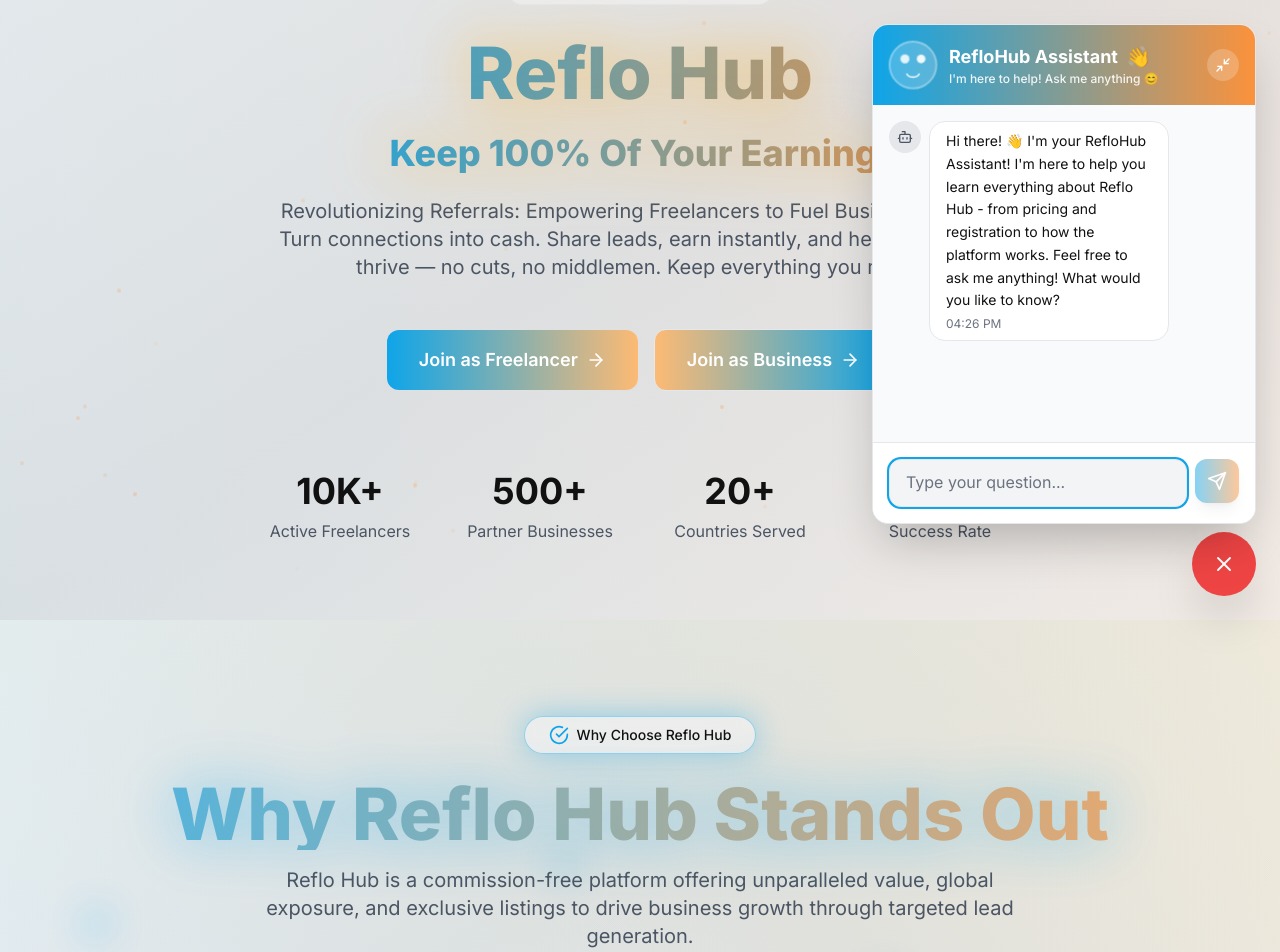
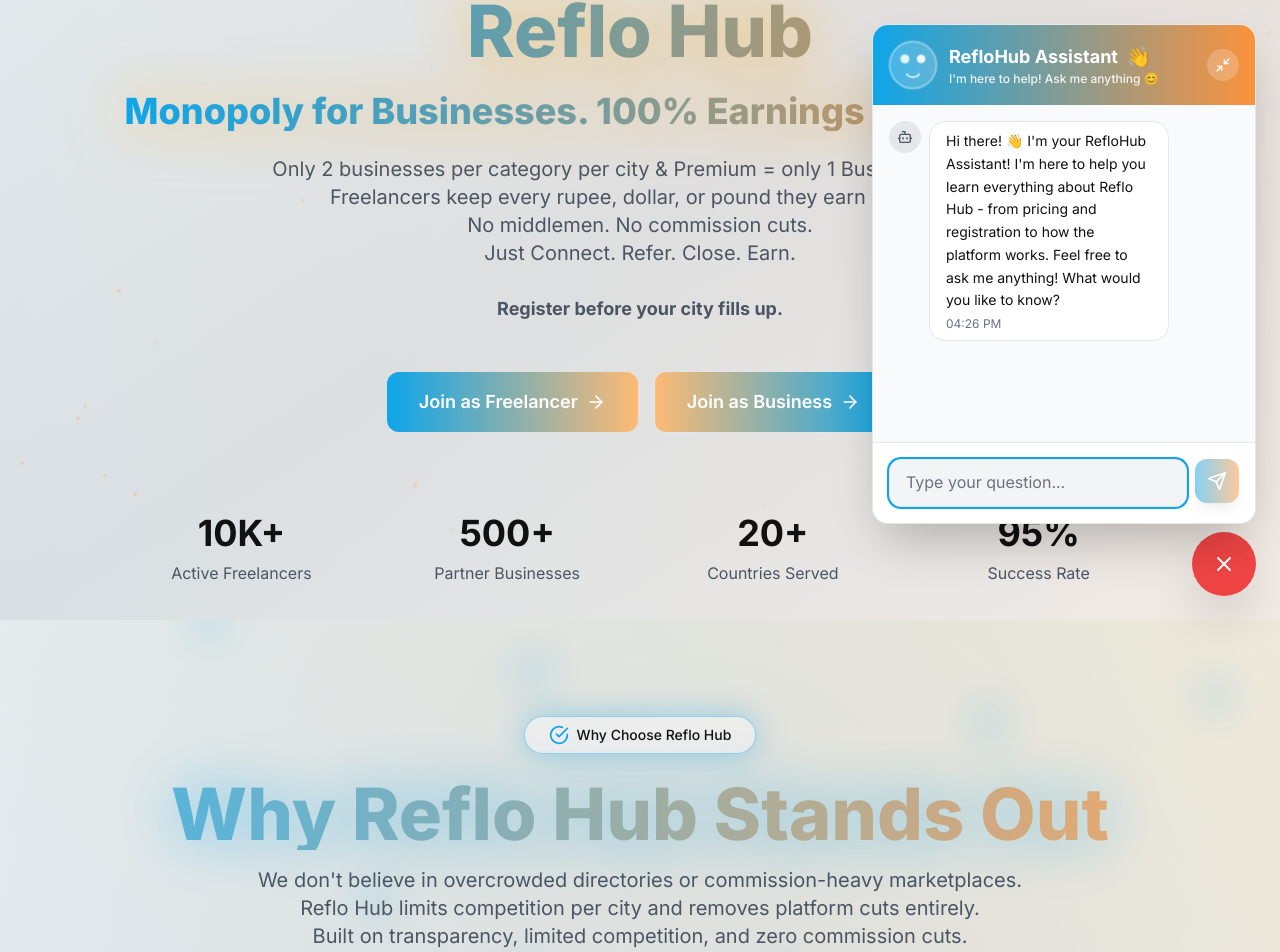
Before and after one commit to jaashannn/sellingify_updated, a React (Vite) app: page / in a window 1280 px wide. Shown: the part 180-1132 px from the top of the page. Built offline with nearby package versions, Linux system fonts and the light colour scheme.

Commit message:
Updated for new categories and Hero section

```diff
--- a/src/components/Hero.jsx
+++ b/src/components/Hero.jsx
@@ -65,7 +65,8 @@
             animate={{ opacity: 1, y: 0 }}
             transition={{ duration: 0.8, delay: 0.2 }}
           >
-            Keep 100% Of Your Earning.
+            {/* Keep 100% Of Your Earning. */}
+            Monopoly for Businesses. 100% Earnings for Freelancers.
           </motion.h2>
 
           <motion.p
@@ -74,10 +75,13 @@
             animate={{ opacity: 1, y: 0 }}
             transition={{ duration: 0.8, delay: 0.4 }}
           >
-            Revolutionizing Referrals: Empowering Freelancers to Fuel Business Growth.
-            <br />
-            Turn connections into cash. Share leads, earn instantly, and help businesses thrive — no cuts, no middlemen. Keep everything you make.
-
+            {/* Revolutionizing Referrals: Empowering Freelancers to Fuel Business Growth. */}
+            Only 2 businesses per category per city & Premium = only 1 Business per city. <br />
+            Freelancers keep every rupee, dollar, or pound they earn globally.<br />
+            No middlemen. No commission cuts. <br />
+            Just Connect. Refer. Close. Earn. <br /> <br />
+            <p className='font-bold text-lg text-grey dark:text-grey'>Register before your city fills up.</p>
+            {/* Turn connections into cash. Share leads, earn instantly, and help businesses thrive — no cuts, no middlemen. Keep everything you make. */}
           </motion.p>
 
           <motion.div
--- a/src/components/WhyRefloHub.jsx
+++ b/src/components/WhyRefloHub.jsx
@@ -113,7 +113,12 @@
             Why Reflo Hub Stands Out
           </h1>
           <p className="text-xl text-gray-600 dark:text-gray-300 max-w-3xl mx-auto">
-            Reflo Hub is a commission-free platform offering unparalleled value, global exposure, and exclusive listings to drive business growth through targeted lead generation.
+            We don't believe in overcrowded directories or commission-heavy marketplaces. <br />
+            Reflo Hub limits competition per city and removes platform cuts entirely. <br />
+            Built on transparency, limited competition, and zero commission cuts. <br />
+            Businesses secure exclusive city-category slots. <br />
+            While freelancers keep 100% of their earnings. <br /> <br />
+            <p className='font-bold text-lg text-grey dark:text-grey'>Clear rules. Real accountability. No hidden deductions.</p>
           </p>
         </motion.div>
 
--- a/src/components/ui/AllCategoryPage.jsx
+++ b/src/components/ui/AllCategoryPage.jsx
@@ -116,6 +116,8 @@
     'Smartphone Repair Stores',
     'Language Courses (English, French, Spanish, etc.)',
     'Laundry & Dry Cleaning Pickup Apps',
+    'Fitness Coach',
+    'Dieticians'
   ];
 
 
```
Also changed, not shown: 2 other files (tests, documents, lock files or other folders).
